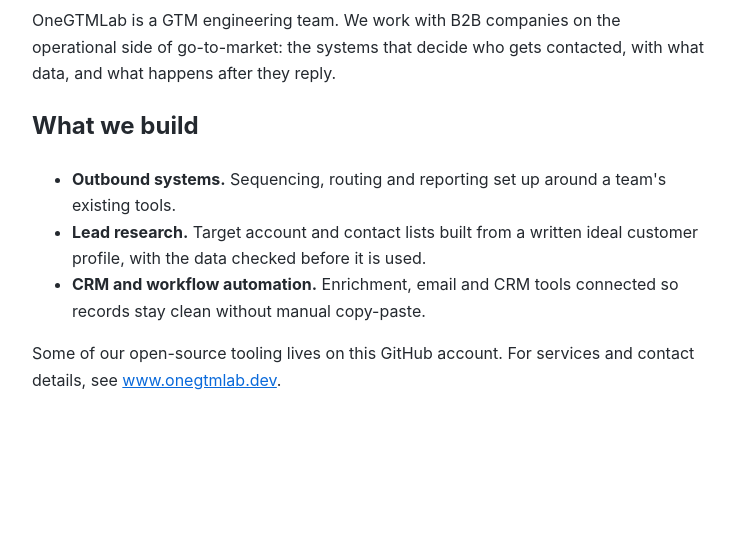
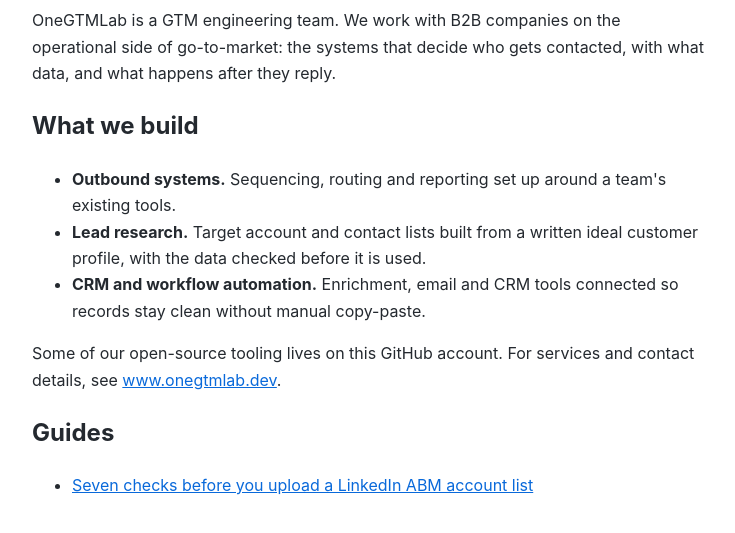
Before and after one commit to jaizendra-netizen/onegtmlab-gtm-engineering, a plain HTML site: page index.html in a window 1280 px wide. Shown: the part 115-648 px from the top of the page, without its empty margins (272-1007 px from the left). Drawn offline with Linux system fonts and the light colour scheme.

Commit message:
Link guide from index

```diff
--- a/index.html
+++ b/index.html
@@ -13,4 +13,8 @@
 <li><strong>CRM and workflow automation.</strong> Enrichment, email and CRM tools connected so records stay clean without manual copy-paste.</li>
 </ul>
 <p>Some of our open-source tooling lives on this GitHub account. For services and contact details, see <a href="https://www.onegtmlab.dev">www.onegtmlab.dev</a>.</p>
+<h2>Guides</h2>
+<ul>
+<li><a href="guides/linkedin-abm-account-list-checks.html">Seven checks before you upload a LinkedIn ABM account list</a></li>
+</ul>
 </body></html>
```
